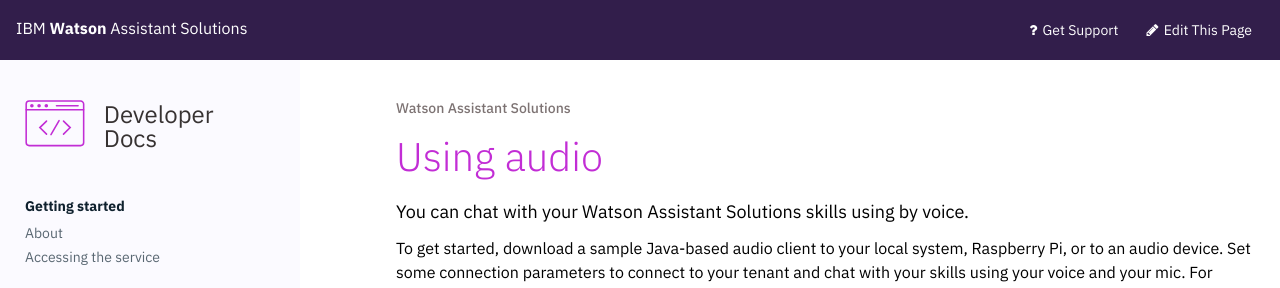
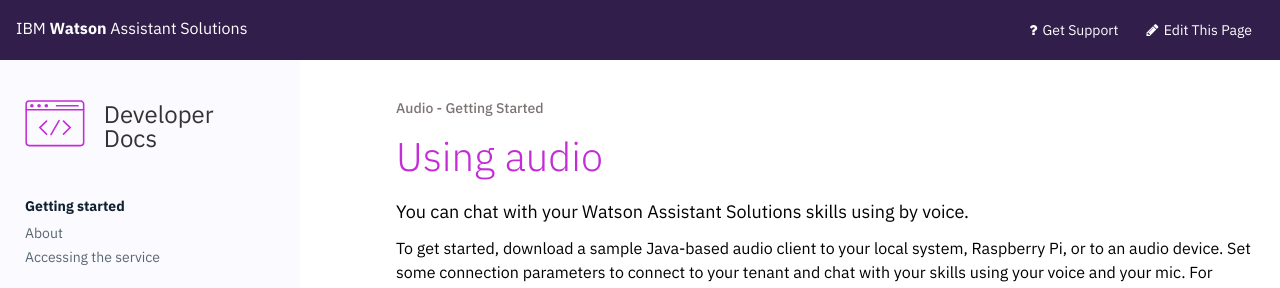
Before and after one commit to Watson-Personal-Assistant/developer, a Jekyll site: the page built from _content/audio_basic/audio_support.md, in a window 1280 px wide. Shown: the top 288 px of the page. Built offline with Jekyll 4.4.1, drawn with Linux system fonts in a browser that asks for light colours; some web fonts are replaced.

Commit message:
new audio getting started section

```diff
--- a/_data/sections.yml
+++ b/_data/sections.yml
@@ -27,8 +27,12 @@
   title: Reference Materials
   icon: code
 
+audio_basic:
+  title: Audio - Getting started
+  icon: code
+
 audio:
-  title: Audio
+  title: Audio - Advanced
   icon: code
 
 audio_single:
```
